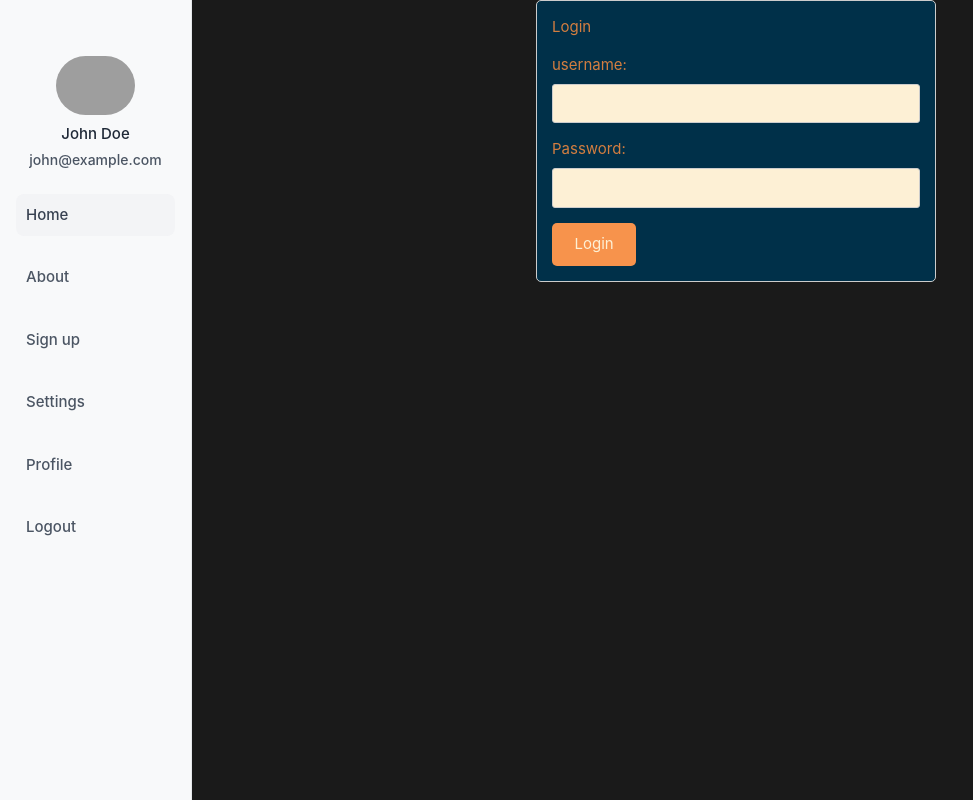
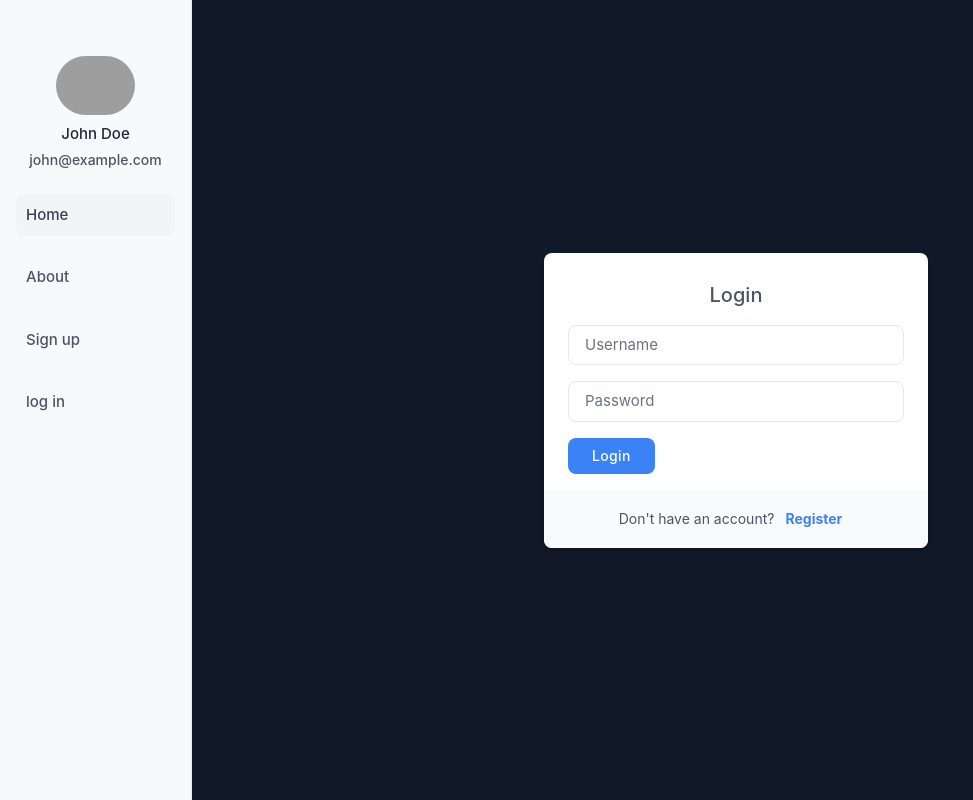
Before and after one commit to Davidebakker/votevision-deploy, a Vue app in the folder frontend-vue/: page /login in a window 1280 px wide. Shown: the whole page, without its empty margins (0-973 px from the left). Built offline with nearby package versions, Linux system fonts and the light colour scheme; grey boxes are pictures that could not be loaded.

Commit message:
login and register with jwt token  jwt in localstorage signout

```diff
--- a/frontend-vue/src/components/NavBarComponents/NavBar.vue
+++ b/frontend-vue/src/components/NavBarComponents/NavBar.vue
@@ -29,6 +29,7 @@
       </router-link>
 
       <router-link
+        v-if="!isLoggedIn"
         to="/registration"
         class="flex items-center justify-start px-4 py-2 text-gray-600 rounded-lg dark:text-gray-400 hover:bg-gray-200 dark:hover:bg-gray-700"
       >
@@ -36,6 +37,15 @@
       </router-link>
 
       <router-link
+        v-if="!isLoggedIn"
+        to="/login"
+        class="flex items-center justify-start px-4 py-2 text-gray-600 rounded-lg dark:text-gray-400 hover:bg-gray-200 dark:hover:bg-gray-700"
+      >
+        <span class="font-medium">log in</span>
+      </router-link>
+
+      <router-link
+        v-if="isLoggedIn"
         to="/dummy-settings"
         class="flex items-center justify-start px-4 py-2 text-gray-600 rounded-lg dark:text-gray-400 hover:bg-gray-200 dark:hover:bg-gray-700"
       >
@@ -43,6 +53,7 @@
       </router-link>
 
       <router-link
+        v-if="isLoggedIn"
         to="/dummy-profile"
         class="flex items-center justify-start px-4 py-2 text-gray-600 rounded-lg dark:text-gray-400 hover:bg-gray-200 dark:hover:bg-gray-700"
       >
@@ -50,7 +61,8 @@
       </router-link>
 
       <router-link
-        to="/dummy-logout"
+        v-if="isLoggedIn"
+        to="/logout"
         class="flex items-center justify-start px-4 py-2 text-gray-600 rounded-lg dark:text-gray-400 hover:bg-gray-200 dark:hover:bg-gray-700"
       >
         <span class="font-medium">Logout</span>
@@ -63,7 +75,7 @@
 </template>
 
 <script>
-import BurgerNav from '@/components/NavBarComponents/BurgerNavBar.vue'
+import BurgerNav from '@/components/NavBarComponents/BurgerNavBar.vue';
 
 export default {
   name: 'NavBar',
@@ -73,6 +85,11 @@ export default {
   data() {
     return {
       windowWidth: window.innerWidth
+    }
+  },
+  computed: {
+    isLoggedIn() {
+      return !!localStorage.getItem('jwtToken'); // Check if the token exists
     }
   },
   mounted() {
--- a/frontend-vue/src/components/RegistrationComponents/RegistrationItem.vue
+++ b/frontend-vue/src/components/RegistrationComponents/RegistrationItem.vue
@@ -1,9 +1,11 @@
 <script>
 import { ref } from 'vue';
 import axios from 'axios';
+import { useRouter } from 'vue-router'
 
 export default {
   setup() {
+    const router = useRouter();
     const name = ref('');
     const username = ref('');
     const email = ref('');
@@ -22,7 +24,17 @@ export default {
       try {
         const response = await axios.post('http://localhost:8080/api/auth/signup', userData);
         console.log(response.data);
+
+        if (response.data.token) {
+          const jwtToken = response.data.token;
+          localStorage.setItem('jwtToken', jwtToken);
+          axios.defaults.headers.common['Authorization'] = `Bearer ${jwtToken}`;
+        }
+
         alert(response.data.message || "Data submitted successfully");
+
+        router.push({ name: 'home' });
+        window.location.reload();
       } catch (error) {
         console.error(error);
         if (error.response && error.response.data && error.response.data.message) {
--- a/frontend-vue/src/components/loginComponents/LoginItem.vue
+++ b/frontend-vue/src/components/loginComponents/LoginItem.vue
@@ -1,9 +1,11 @@
 <script>
 import { ref } from 'vue';
 import axios from 'axios'
+import { useRouter } from 'vue-router'
 
 export default {
   setup() {
+    const router = useRouter();
     const username = ref('');
     const password = ref('');
 
@@ -16,7 +18,17 @@ export default {
       try {
         const response = await axios.post(`http://localhost:8080/api/auth/login`, userData);
         console.log(response.data);
+
+        if (response.data.token) {
+          const jwtToken = response.data.token;
+          localStorage.setItem('jwtToken', jwtToken);
+          axios.defaults.headers.common['Authorization'] = `Bearer ${jwtToken}`;
+        }
+
         alert("Data submitted successfully");
+
+        router.push({ name: 'home' });
+        window.location.reload();
       } catch (error) {
         console.error(error);
       }
@@ -33,69 +45,61 @@ export default {
 
 
 <template>
-  <div class="Login-form">
-    <h1>{{ value }}</h1>
-    <form @submit.prevent="handleSubmit">
-      <div class="Login">Login</div>
+  <div class="min-h-screen flex items-center justify-center bg-gray-100">
+    <div class="w-full max-w-sm mx-auto overflow-hidden bg-white rounded-lg shadow-md dark:bg-gray-800">
+      <div class="px-6 py-4">
+        <h3 class="mt-3 text-xl font-medium text-center text-gray-600 dark:text-gray-200">
+          Login
+        </h3>
 
-      <div>
-        <label for="username">username:</label>
-        <input type="username" id="username" v-model="username" required />
+        <form @submit.prevent="handleSubmit">
+          <div class="w-full mt-4">
+            <input
+              class="block w-full px-4 py-2 mt-2 text-gray-700 placeholder-gray-500 bg-white border rounded-lg dark:bg-gray-800 dark:border-gray-600 dark:placeholder-gray-400 focus:border-blue-400 dark:focus:border-blue-300 focus:ring-opacity-40 focus:outline-none focus:ring focus:ring-blue-300"
+              type="text"
+              placeholder="Username"
+              v-model="username"
+              required
+            />
+          </div>
+
+          <div class="w-full mt-4">
+            <input
+              class="block w-full px-4 py-2 mt-2 text-gray-700 placeholder-gray-500 bg-white border rounded-lg dark:bg-gray-800 dark:border-gray-600 dark:placeholder-gray-400 focus:border-blue-400 dark:focus:border-blue-300 focus:ring-opacity-40 focus:outline-none focus:ring focus:ring-blue-300"
+              type="password"
+              placeholder="Password"
+              v-model="password"
+              required
+            />
+          </div>
+
+          <div class="flex items-center justify-between mt-4">
+            <button
+              class="flex center px-6 py-2 text-sm font-medium tracking-wide text-white capitalize transition-colors duration-300 transform bg-blue-500 rounded-lg hover:bg-blue-400 focus:outline-none focus:ring focus:ring-blue-300 focus:ring-opacity-50"
+              type="submit"
+            >
+              Login
+            </button>
+          </div>
+        </form>
       </div>
 
-      <div>
-        <label for="password">Password:</label>
-        <input type="password" id="password" v-model="password" required />
+      <div class="flex items-center justify-center py-4 text-center bg-gray-50 dark:bg-gray-700">
+        <span class="text-sm text-gray-600 dark:text-gray-200">Don't have an account? </span>
+        <a href="#" class="mx-2 text-sm font-bold text-blue-500 dark:text-blue-400 hover:underline">
+          Register
+        </a>
       </div>
-
-      <button type="submit">Login</button>
-    </form>
+    </div>
   </div>
 </template>
 
 <style scoped>
-.Login-form {
-  max-width: 400px;
-  margin: 0 auto;
-  padding: 1em;
-  border: 1px solid #ccc;
-  border-radius: 5px;
-  background-color: #003049;
-  color: #d37e40;
+.min-h-screen {
+  min-height: 100vh;
 }
 
-.Login-form div {
-  margin-bottom: 1em;
-}
-
-.Login-form label {
-  display: block;
-  margin-bottom: 0.5em;
-}
-
-.Login-form input {
-  width: 100%;
-  padding: 0.5em;
-  border: 1px solid #ccc;
-  border-radius: 3px;
-  color: #c1121f ;
-  background-color: #fdf0d5;
-}
-
-button {
-  padding: 0.7em 1.5em;
-  background-color: #f7934c;
-  color: #fdf0d5;
-  border: none;
-  border-radius: 5px;
-  cursor: pointer;
-}
-
-button:hover {
-  background-color: #d37e40;
-}
-
-.Login {
-  color: #d37e40;
+.bg-gray-100 {
+  background-color: #111827;
 }
 </style>
--- /dev/null
+++ b/frontend-vue/src/components/loginComponents/LogoutItem.vue
@@ -0,0 +1,26 @@
+<script>
+import { onMounted } from 'vue';
+import { useRouter } from 'vue-router';
+import axios from 'axios';
+
+export default {
+  setup() {
+    const router = useRouter();
+
+    onMounted(async () => {
+      try {
+        await router.push({ name: 'login' });
+        window.location.reload();
+
+        await axios.post('http://localhost:8080/api/auth/signout', { username: 'your_username' });
+
+        localStorage.removeItem('jwtToken');
+        axios.defaults.headers.common['Authorization'] = null;
+      } catch (error) {
+        console.error("Error during sign-out:", error);
+      }
+    });
+  },
+};
+
+</script>
--- a/frontend-vue/src/router/index.ts
+++ b/frontend-vue/src/router/index.ts
@@ -4,6 +4,12 @@ import ElectionResultView from '../views/results/ElectionResultView.vue'
 import NationalElectionResultView from '../views/results/NationalElectionResultView.vue'
 import Registration from '@/components/RegistrationComponents/RegistrationItem.vue'
 import Login from '@/components/loginComponents/LoginItem.vue'
+import Logout from '@/components/loginComponents/LogoutItem.vue'
+
+// Utility function to check if the user is logged in
+function isLoggedIn() {
+  return !!localStorage.getItem('jwtToken');
+}
 
 const router = createRouter({
   history: createWebHistory(import.meta.env.BASE_URL),
@@ -16,33 +22,53 @@ const router = createRouter({
     {
       path: '/about',
       name: 'about',
-      // route level code-splitting
-      // this generates a separate chunk (About.[hash].js) for this route
-      // which is lazy-loaded when the route is visited.
       component: () => import('../views/AboutView.vue')
     },
     {
       path: '/result/election-result',
       name: 'election-result',
-      component: ElectionResultView
+      component: ElectionResultView,
+      meta: { userOnly: true }
     },
     {
       path: '/result/National-election-result',
       name: 'national-election-result',
-      component: NationalElectionResultView
+      component: NationalElectionResultView,
+      meta: { userOnly: true }
     },
-    //user
     {
       path: '/registration',
       name: 'registration',
-      component: Registration
+      component: Registration,
+      meta: { guestOnly: true }
     },
     {
       path: '/login',
       name: 'login',
-      component: Login
+      component: Login,
+      meta: { guestOnly: true }
+    },
+    {
+      path: '/logout',
+      name: 'logout',
+      component: Logout,
+      meta: { userOnly: true }
     }
   ]
-})
+});
 
-export default router
+// Global navigation guard to handle route access
+router.beforeEach((to, from, next) => {
+  const userOnly = to.matched.some(record => record.meta.userOnly);
+  const guestOnly = to.matched.some(record => record.meta.guestOnly);
+
+  if (userOnly && !isLoggedIn()) {
+    next({ name: 'login' });
+  } else if (guestOnly && isLoggedIn()) {
+    next({ name: 'home' });
+  } else {
+    next();
+  }
+});
+
+export default router;
```
Also changed, not shown: 2 other files (tests, documents, lock files or other folders).
